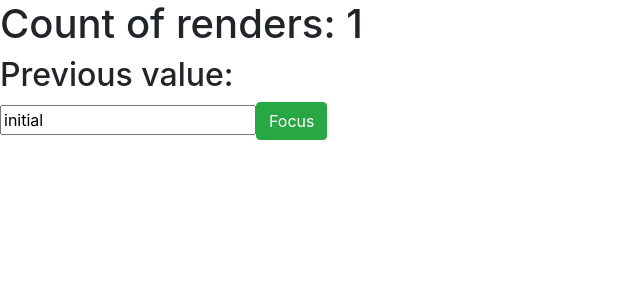
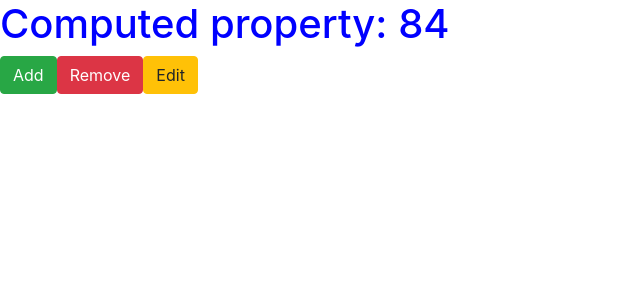
Before and after one commit to alfixed/react-hooks, a React (Create React App) app: page / in a window 1280 px wide. Shown: the top 300 px of the page, without its empty margins (0-640 px from the left). Built offline with nearby package versions, Linux system fonts and the light colour scheme.

Commit message:
add useMemo

```diff
--- a/src/App.js
+++ b/src/App.js
@@ -1,33 +1,32 @@
-import React, {useState, useEffect, useRef} from 'react';
+import React, {useState, useMemo, useEffect} from 'react';
 
-// let renderCount = 1; // 2
+function complexCompute(num) {
+  let i = 0;
+  while (i < 1000000000) i++;
+  return num * 2;
+}
 
 function App() {
-  // const [renderCount, setRenderCount] = useState(1); // 1
-  const [value, setValue] = useState('initial');
-  const renderCount = useRef(1);
-  const inputRef = useRef(null);
-  const prevValue = useRef('');
+  const [number, setNumber] = useState(42);
+  const [colored, setColored] = useState(false);
+  const styles = useMemo(() => ({
+    color: colored ? 'darkred' : 'blue'
+  }), [colored]);
+
+  const computed = useMemo(() => {
+    return complexCompute(number);
+  }, [number]);
 
   useEffect(() => {
-    // setRenderCount(prev => prev + 1); // 1
-    // renderCount++; // 2
-    renderCount.current++;
-    console.log(inputRef.current.value);
-  });
-
-  useEffect(() => {
-    prevValue.current = value;
-  }, [value]);
-
-  const focus = () => inputRef.current.focus();
+    console.log('Styles changed');
+  }, [styles]);
 
   return (
     <div>
-      <h1>Count of renders: {renderCount.current}</h1>
-      <h2>Previous value: {prevValue.current}</h2>
-      <input ref={inputRef} type="text" onChange={e => setValue(e.target.value)} value={value} />
-      <button className="btn btn-success" onClick={focus}>Focus</button>
+      <h1 style={styles}>Computed property: {computed}</h1>
+      <button className={'btn btn-success'} onClick={() => setNumber(prev => prev + 1)}>Add</button>
+      <button className={'btn btn-danger'} onClick={() => setNumber(prev => prev - 1)}>Remove</button>
+      <button className={'btn btn-warning'} onClick={() => setColored(prev => !prev)}>Edit</button>
     </div>
   );
 }
```
